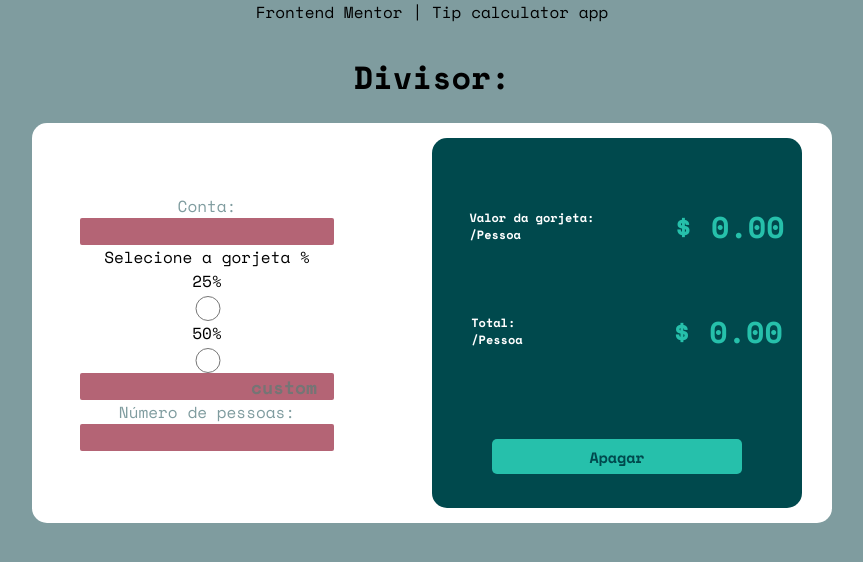
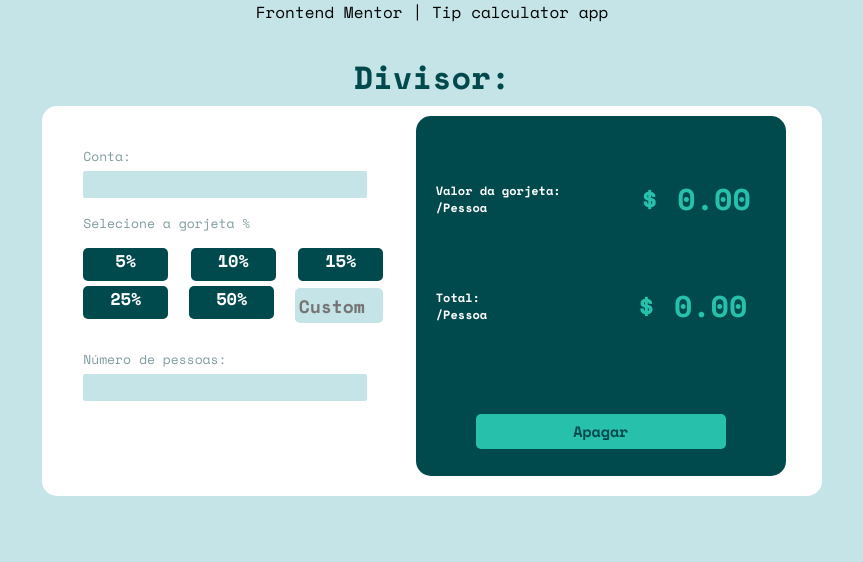
Before and after one commit to amandaduuaarte/Tip-calculator-app, a plain HTML site: page index.html in a window 1280 px wide. Shown: the whole page, without its empty margins (208-1071 px from the left). Drawn offline with nearby package versions, Linux system fonts and the light colour scheme.

Commit message:
Style modifications

```diff
--- a/Assets/Js/script.js
+++ b/Assets/Js/script.js
@@ -10,17 +10,16 @@ function amount(arrayTip){
   let tipType = arrayTip.value
   operation = bill.value * (tipType/100)
   operation = operation.toFixed(2)
-  let calculated = numberOfPeople.value != 0 && numberOfPeople.value >1
-  // if (calculated) {
-  //  tipAmountNumber.innerHTML =  '$' + operation
-  // }else{
-  //   tipAmountAlone.innerHTML =  '$' + operation
-  // }
+  let calculated = numberOfPeople.value != 0 && numberOfPeople.value >1;
+    if (calculated) {
+      let peopleAmount = (bill.value)/ numberOfPeople.value;
+      tipAmountNumber.innerHTML = '$' + (operation/numberOfPeople.value)
+   tipAmountAlone.innerHTML =  '$' + peopleAmount
 
-  // Fazer uma verificação se o bill tem duas casas decimais
-  // se nao tiver tenho que adicionar para nao bugar o css;
-  tipAmountNumber.innerHTML =  '$' + operation ;
-  tipAmountAlone.innerHTML = '$' + bill.value;
+    }else{
+      tipAmountNumber.innerHTML = '$' + operation;
+      tipAmountAlone.innerHTML = '$' + bill.value;
+  }
 }
 
 tip[0].addEventListener('click',()=>{
@@ -43,7 +42,9 @@ tip[4].addEventListener('click',()=>{
 // -------------- Custom ---------------
 customTip.addEventListener('focusout', () =>{
     type = parseInt(customTip.value);
-     operation = bill.value * (type/100)
+     operation = bill.value * (type/100);
     //  console.log(typeof(operation))
-    tipAmountAlone.innerHTML = operation
-})
+    tipAmountNumber.innerHTML = operation
+    })
+
+    // Preciso fazer a função execultar a cada atualização no valor
--- a/Assets/Sass/form.scss
+++ b/Assets/Sass/form.scss
@@ -6,15 +6,15 @@ form{
     margin-left: 25px;
     input{
         border: none;
-        //background-color: colors.$Light-grayish-cyan;
-        background-color: colors.$color;
+        background-color: colors.$Light-cyan;
         height:25px;
-        width: 250px;
+        width: 280px;
         text-align:right;
         border-radius:2px;
         color: colors.$Very-dark-cyan;
         font-size: 18px;
         font-weight: bold;
+        align-self: flex-start;
     }
     .tipValue{
         align-items: center;
@@ -41,3 +41,54 @@ form{
 .form-btn:hover{
     background-color:colors.$Light-cyan;
 }
+.form-label{
+    font-size:13px;
+    align-self: flex-start;
+    margin-top:15px;
+}
+// .inputs-radio input[type="radio"]{
+//     display: none;
+// }
+
+.inputs-radio{
+    display: flex;
+    flex-direction: row;
+    justify-content: space-between;
+    align-items: flex-start;
+    text-align: center;
+    margin: 10px 0 10px 0;
+}
+
+.inputs-radio [type="radio"]{
+    display:none;
+    width:30px;
+    height:10px;
+    margin:1px 0px 0 -30px;
+    cursor:pointer;
+    border-radius: 20%;
+    flex-direction: row;
+    justify-content:flex-start;
+}
+.inputs-radio label {
+    display: inline-block;
+    background-color: colors.$Very-dark-cyan;
+    height:33px;
+    width:85px;
+    margin-bottom: 5px;
+    font-size: 17px;
+    color:colors.$White;
+    cursor: pointer;
+    font-weight: bold;
+    border-radius: 5px;
+}
+    .inputs-radio input[type='radio']:checked{
+        background-color: red;
+    }
+#tip{
+    text-align: center;
+    height:33px;
+    width:84px;
+    background-color:colors.$Light-cyan;
+    margin-top:2px;
+    border-radius: 5px;
+}
--- a/Assets/Sass/style.scss
+++ b/Assets/Sass/style.scss
@@ -10,23 +10,28 @@
     font-family: 'Space Mono', monospace;
 }
 body{
-    background-color: colors.$Dark-grayish-cyan;
-    align-tracks: center;
+    background-color: colors.$Light-cyan;
+    align-content: center;
+    h1{
+        color: colors.$Very-dark-cyan;
+        margin-bottom: 5px;
+    }
 
 main{
     background-color:colors.$White;
-    height: 400px;
-    width:800px;
+    height: 380px;
+    width:780px;
     border-radius: 15px;
-    flex-direction: row;
-    justify-content:space-between;
+    flex-direction: column;
+    justify-content:flex-start;
+    padding-top: 10px;
 
     .tipAmount{
         display: flex;
-        height:370px;
+        height:360px;
         width:370px;
         background-color: colors.$Very-dark-cyan;
-        margin-right: 30px;
+        margin-right: 20px;
         border-radius: 15px;
 
         span{
@@ -60,26 +65,11 @@ main{
     }
     .form-label{
     color: colors.$Dark-grayish-cyan;
+    margin-bottom:5px;
     }
-.attribution { font-size: 11px; text-align: center; }
-.attribution a { color: hsl(228, 45%, 44%); }
- // display: flex;
-    // background-color: colors.$White;
-    // flex-direction: column;
-    // height: 380px;
-    // width: 680px;
-    // border-radius:15px;
-    // margin-top:10%;
-    // justify-self: flex-start;
-    // .container{
-    //     height: 380px;
-    //     width:300px;
-    // }
-    // .info-section{
-    //     height: 300px;
-    //     width:300px;
-    //     background-color: colors.$primary-color;
-    //     border-radius: 10px;
-    //     margin-left: 25px;
-    // }
-    // }
+    .attribution {
+        font-size: 11px; text-align: center;
+    }
+    .attribution a {
+        color: hsl(228, 45%, 44%);
+    }
--- a/index.html
+++ b/index.html
@@ -9,34 +9,37 @@
 
   <title>Frontend Mentor | Tip calculator app</title>
 
-  <!-- Feel free to remove these styles or customise in your own stylesheet 👍 -->
 </head>
 <body>
   <h1> Divisor: </h1>
     <main>
       <form action="" method="get" id="form">
         <label class="form-label"for="bill"> Conta:</label>
-         <input class="form-input" id="bill" type="number" name="bill"/>
-         <label for="tip"> Selecione a gorjeta %</label>
-         <!-- <label for="tip5%">5%</label>
+        <input class="form-input" id="bill" type="number" name="bill">
+
+         <label for="tip" class="form-label"> Selecione a gorjeta %</label>
+         <div class="inputs-radio">
+         <label for="tip5%">
          <input type="radio" id="tip5%"
-        name="tipValue" value="5">
+        name="tipValue" value="5">5%</label>
         <label for="tip10%">
           <input type="radio" id="tip10%"name="tipValue" value="10">
-          <span>10%</span>
+          10%
        </label>
-        <label for="tip15%">15%</label>
+        <label for="tip15%">
         <input type="radio" id="tip15%"
-        name="tipValue" value="15"> -->
-        <label for="tip25%">25%</label>
+        name="tipValue" value="15">15%</label>
+        <label for="tip25%">
         <input type="radio" id="tip25%"
-        name="tipValue" value="25">
-        <label for="tip50%">50%</label>
+        name="tipValue" value="25">25%</label>
+        <label for="tip50%">
         <input type="radio" id="tip50%"
-        name="tipValue" value="50">
-         <input class="form-input" id="tip" type="number" name="tip" placeholder="custom"value=""/>
+        name="tipValue" value="50">50%</label>
+        <input class="form-input" id="tip" type="number" name="tip" placeholder="Custom"value=""/>
+      </div>
          <label class="form-label" for="people">Número de pessoas:</label>
-         <input class="form-input" id="people" type="number"/>
+         <input class="form-input" id="people" type="number">
+         <!-- <svg xmlns="http://www.w3.org/2000/svg" width="13" height="16"><path fill="#9EBBBD" d="M9.573 7.729c.406 0 .784.07 1.126.209.342.14.639.33.881.569.232.227.438.503.614.82a5.1 5.1 0 01.407.949c.097.312.178.654.242 1.016.062.359.105.699.126 1.011.02.307.031.624.031.945 0 .836-.259 1.512-.768 2.01-.504.492-1.17.742-1.98.742H2.748c-.81 0-1.477-.25-1.98-.742C.259 14.76 0 14.084 0 13.248c0-.322.01-.64.032-.945.02-.312.063-.652.126-1.01.063-.363.144-.705.242-1.017.1-.323.238-.643.407-.948.176-.318.382-.594.613-.821.243-.238.54-.43.882-.57.342-.138.72-.208 1.125-.208.16 0 .313.067.61.265.183.123.397.264.636.421.204.134.48.259.822.372.333.11.671.167 1.005.167a3.19 3.19 0 001.006-.167c.341-.113.618-.238.822-.372l.636-.42c.296-.2.45-.266.61-.266zM6.598 0C7.63 0 8.522.38 9.252 1.129s1.1 1.666 1.1 2.724c0 1.06-.37 1.976-1.1 2.725-.73.75-1.623 1.13-2.654 1.13-1.03 0-1.924-.38-2.653-1.13-.73-.749-1.1-1.666-1.1-2.725 0-1.058.37-1.975 1.1-2.724C4.675.379 5.567 0 6.598 0z"/></svg> -->
        </form>
        <div class="tipAmount">
         <span class="info-texts">
@@ -44,6 +47,8 @@
           <br>
           /Pessoa
           <p class="tip-text" id="tipPeople"> $ 0.00</p>
+          </span>
+          <span class="info-texts">
             Total:
             <br>
             /Pessoa
@@ -59,67 +64,3 @@
   <script type="text/javascript" src="Assets/Js/script.js"></script>
 </body>
 </html>
-
- <!-- <div class="container">
-          <form action="" method="get" id="form">
-           <label class="form-label"for="bill"> Conta:</label>
-            <input class="form-input" id="bill" type="number" name="bill"/>
-            <label for="tip"> Selecione a gorjeta %</label>
-             <div class="tipValue">
-            <label for="tip5%">5%</label>
-            <input type="radio" id="tip5%"
-           name="tipValue" value="5">
-          </div>
-           <div class="tipValue">
-           <label for="tip10%">
-             <input type="radio" id="tip10%"name="tipValue" value="10">
-             <span>10%</span>
-          </label>
-           </div>
-           <label for="tip15%">15%</label>
-           <input type="radio" id="tip15%"
-           name="tipValue" value="15">
-           <label for="tip25%">25%</label>
-           <input type="radio" id="tip25%"
-           name="tipValue" value="25">
-           <label for="tip50%">50%</label>
-           <input type="radio" id="tip50%"
-           name="tipValue" value="50">
-            <input class="form-input" id="tip" type="number" name="tip" placeholder="custom"value=""/>
-            <label class="form-label" for="people">Número de pessoas:</label>
-            <input class="form-input" id="people" type="number"/>
-          </form>
-        </div>
-          <div class="info-section">
-            <span class="info-texts">
-              Valor da gorjeta:
-              <p id="tipPeople"></p>
-              <p id="tipAlone"></p>
-             /Pessoa
-            </span>
-            <span class="info-texts">
-              Total:
-              /Pessoa
-              </span>
-              <button class="form-btn" type="submit" value="reset" for="form">Apagar</button>
-
-        </div> -->
-<!-- Bill
-
-  Select Tip %
-  5%
-  10%
-  15%
-  25%
-  50%
-  Custom
-
-  Number of People
-
-  Tip Amount
-  / person
-
-  Total
-  / person
-
-  Reset -->
```
Also changed, not shown: Assets/Css/form.css, Assets/Css/style.css, 2 other files.
